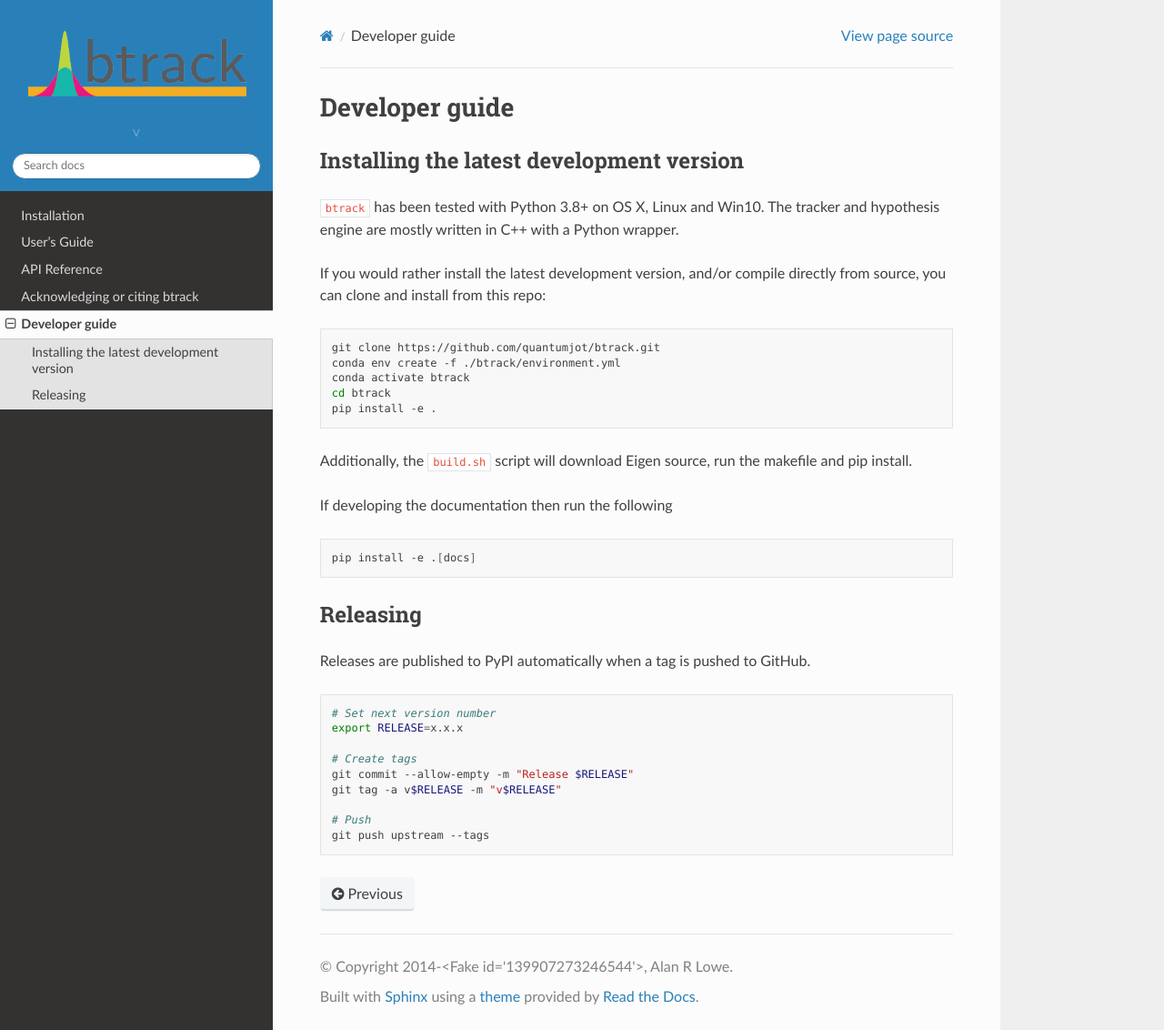
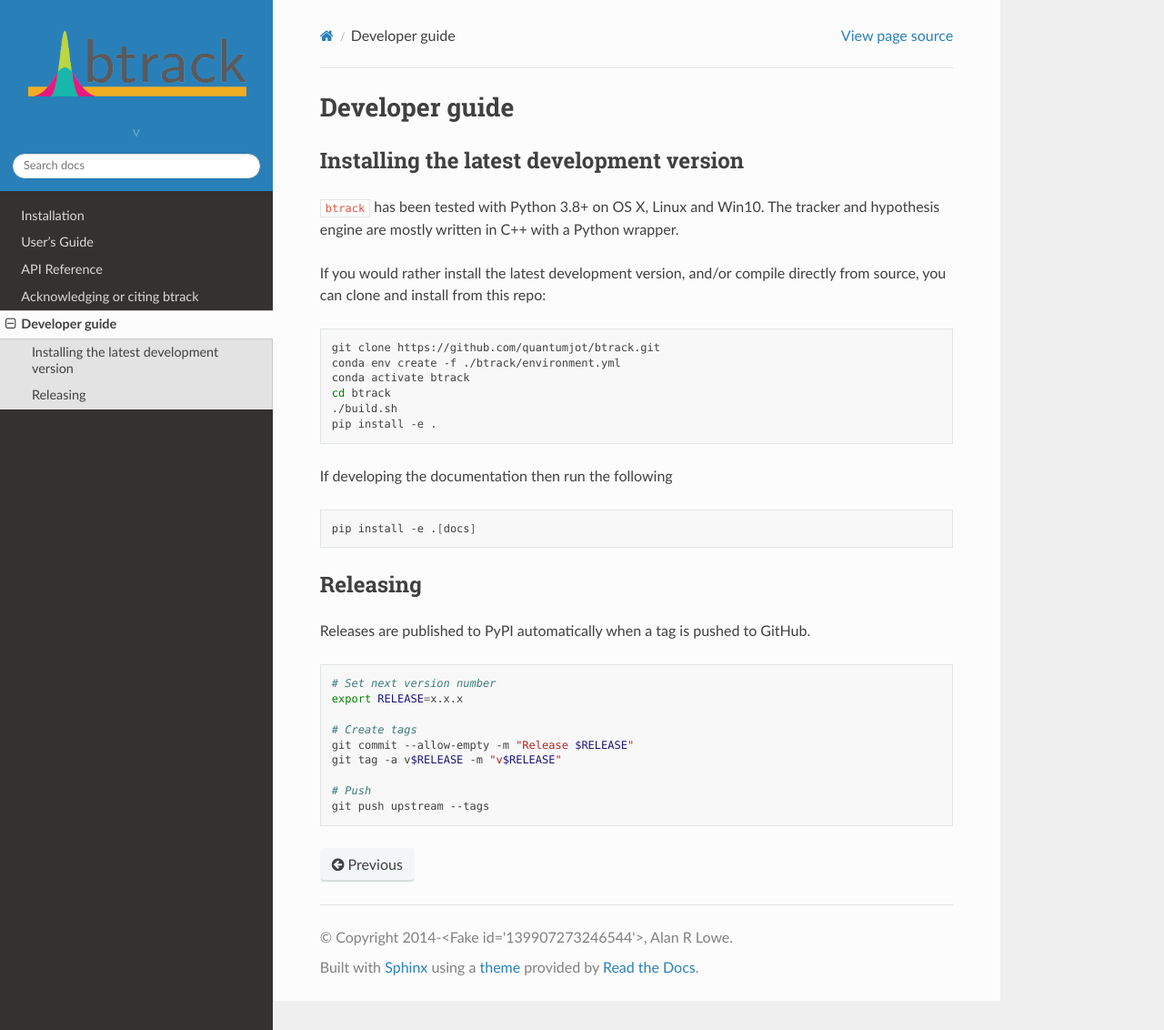
Before and after one commit to quantumjot/btrack, a Sphinx documentation site: the page built from docs/dev_guide/index.rst, in a window 1280 px wide and 1132 px high. Shown: the whole window at 91% size. Built offline with Sphinx 7.4.7 and the Read the Docs theme 2.0.0, drawn with Linux system fonts in a browser that asks for light colours; the version number could not be read and is left out.

Commit message:
Run build.sh script for devs

```diff
--- a/docs/dev_guide/index.rst
+++ b/docs/dev_guide/index.rst
@@ -16,9 +16,8 @@
    conda env create -f ./btrack/environment.yml
    conda activate btrack
    cd btrack
+   ./build.sh
    pip install -e .
-
-Additionally, the ``build.sh`` script will download Eigen source, run the makefile and pip install.
 
 If developing the documentation then run the following
 
```
